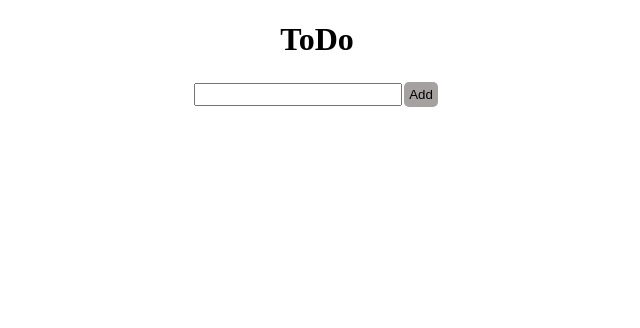
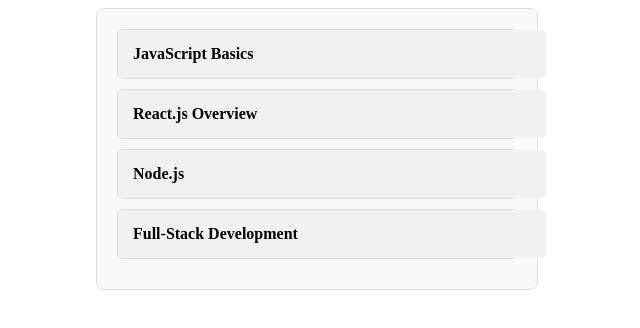
Before and after one commit to bhushank-bwd/frontend-machine-test, a React (Vite) app in the folder akshay-saini-test/: page / in a window 1280 px wide. Shown: the top 328 px of the page, without its empty margins (323-963 px from the left). Built offline with nearby package versions, Linux system fonts and the light colour scheme.

Commit message:
Accordion

```diff
--- a/akshay-saini-test/src/App.jsx
+++ b/akshay-saini-test/src/App.jsx
@@ -1,9 +1,28 @@
+import Accordion from "./component/Accordion";
 import Todo from "./component/Todo";
 
 function App() {
+  const items = [
+    {
+      title: "JavaScript Basics",
+      content: "Learn variables, functions, and loops in JavaScript.",
+    },
+    {
+      title: "React.js Overview",
+      content: "Understand components, state, and props in React.",
+    },
+    {
+      title: "Node.js",
+      content: "Basics of server-side development with Node.js.",
+    },
+    {
+      title: "Full-Stack Development",
+      content: "Build full-stack apps with React and Node.js.",
+    },
+  ];
   return (
     <>
-      <Todo />
+      <Accordion items={items} />
     </>
   );
 }
--- /dev/null
+++ b/akshay-saini-test/src/component/Accordion.jsx
@@ -0,0 +1,37 @@
+import React, { useState } from "react";
+
+const Accordion = ({ items }) => {
+  const [selectedIndex, setSelectedIndex] = useState(null);
+  const handleToggle = (index) => {
+    setSelectedIndex((p) => (selectedIndex == index ? null : index));
+  };
+  return (
+    <>
+      {!items || items.length == 0 ? (
+        "No items available"
+      ) : (
+        <div className="accordion">
+          {items.map((items, index) => {
+            return (
+              <div className="accordion-item" key={index}>
+                <div
+                  className="accordion-title"
+                  onClick={() => handleToggle(index)}
+                >
+                  {items.title}
+                </div>
+                {selectedIndex == index && (
+                  <div className="accordion-content">
+                    <p>{items.content}</p>
+                  </div>
+                )}
+              </div>
+            );
+          })}
+        </div>
+      )}
+    </>
+  );
+};
+
+export default Accordion;
--- a/akshay-saini-test/src/index.css
+++ b/akshay-saini-test/src/index.css
@@ -200,3 +200,59 @@
 .todo .line-through {
   text-decoration: line-through;
 }
+/* General Accordion Styles */
+.accordion {
+  width: 100%;
+  max-width: 400px;
+  margin: auto;
+  padding: 20px;
+  border: 1px solid #ddd;
+  border-radius: 8px;
+  background-color: #f9f9f9;
+}
+
+/* Accordion Item Styles */
+.accordion-item {
+  margin-bottom: 10px;
+  border: 1px solid #ddd;
+  border-radius: 5px;
+  background-color: #fff;
+}
+
+/* Accordion Title Button */
+.accordion-title {
+  width: 100%;
+  padding: 15px;
+  text-align: left;
+  background-color: #f1f1f1;
+  border: none;
+  border-radius: 5px;
+  cursor: pointer;
+  font-size: 16px;
+  font-weight: bold;
+  transition: background-color 0.3s ease;
+}
+
+.accordion-title:hover {
+  background-color: #e0e0e0;
+}
+
+.accordion-title[aria-expanded="true"] {
+  background-color: #d0d0d0;
+}
+
+.accordion-content {
+  padding: 15px;
+  background-color: #fafafa;
+  border-top: 1px solid #ddd;
+  font-size: 14px;
+}
+
+.accordion p {
+  font-size: 16px;
+  color: #666;
+  text-align: center;
+}
+.accordion .right {
+  float: right;
+}
```
